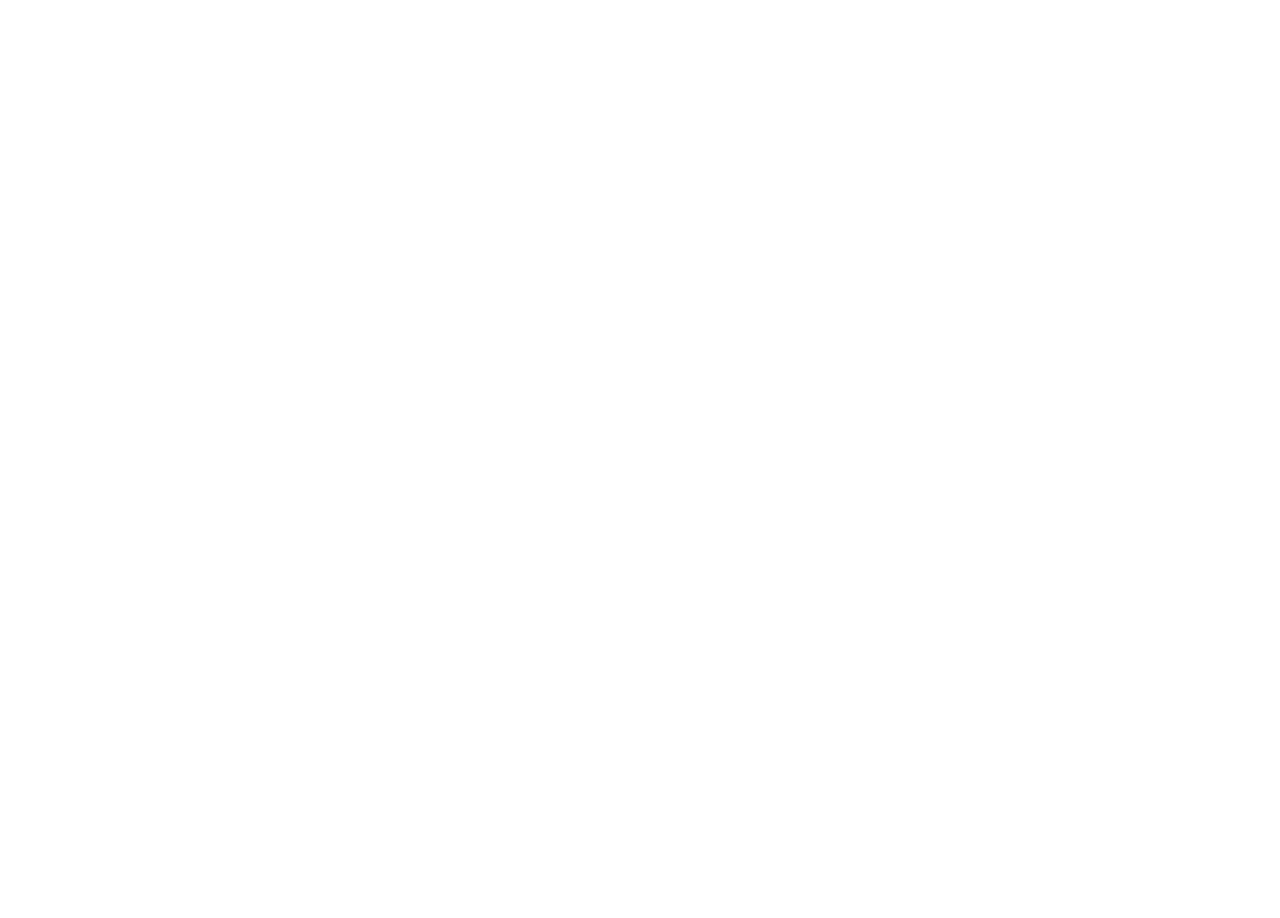
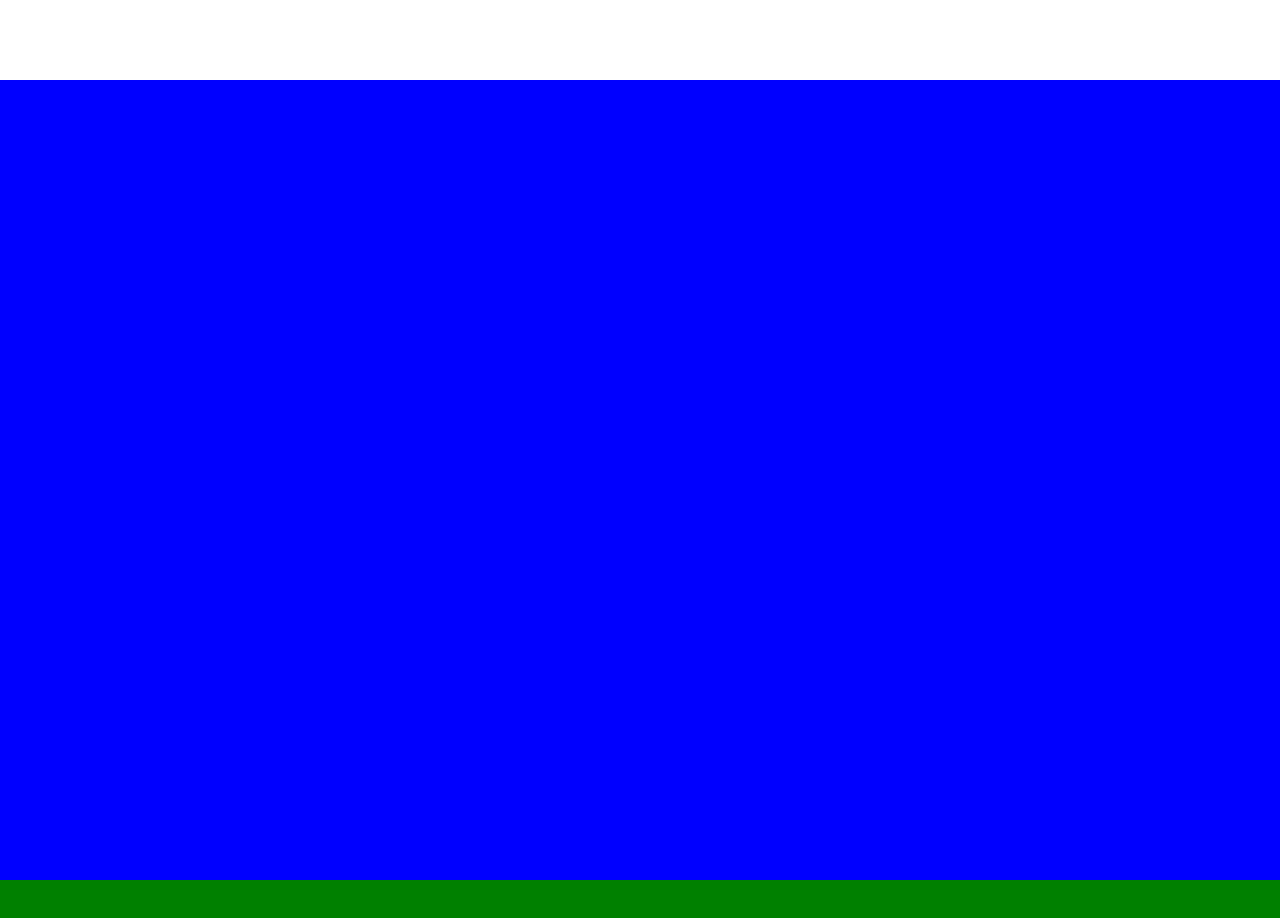
Before and after one commit to GianlucaBenassi/proj-html-vuejs, a Vue app: page / in a window 1280 px wide. Shown: the top 918 px of the page. Before the commit the page ends 800 px from the top, so only its background shows below. Built offline with nearby package versions, Linux system fonts and the light colour scheme.

Commit message:
macro components debug color

```diff
--- a/src/App.vue
+++ b/src/App.vue
@@ -1,6 +1,6 @@
 <template>
   <div id="app">
-    <Header/>
+    <Header :navLinks="navText"/>
     <Main/>
     <Footer/>
   </div>
--- a/src/components/macro/Footer.vue
+++ b/src/components/macro/Footer.vue
@@ -12,4 +12,9 @@
 
 <style lang='scss' scoped>
 
+footer {
+    height: 200px;
+    background-color: green;
+}
+
 </style>
--- a/src/components/macro/Header.vue
+++ b/src/components/macro/Header.vue
@@ -6,10 +6,17 @@
 
 <script>
 export default {
-    name: 'Header'
+    name: 'Header',
+    props: {
+        navLinks: Array
+    }
 }
 </script>
 
 <style lang='scss' scoped>
 
+header {
+    height: 80px;
+}
+
 </style>
--- a/src/components/macro/Main.vue
+++ b/src/components/macro/Main.vue
@@ -12,4 +12,9 @@
 
 <style lang='scss' scoped>
 
+main {
+    height: 800px;
+    background-color: blue;
+}
+
 </style>
```
